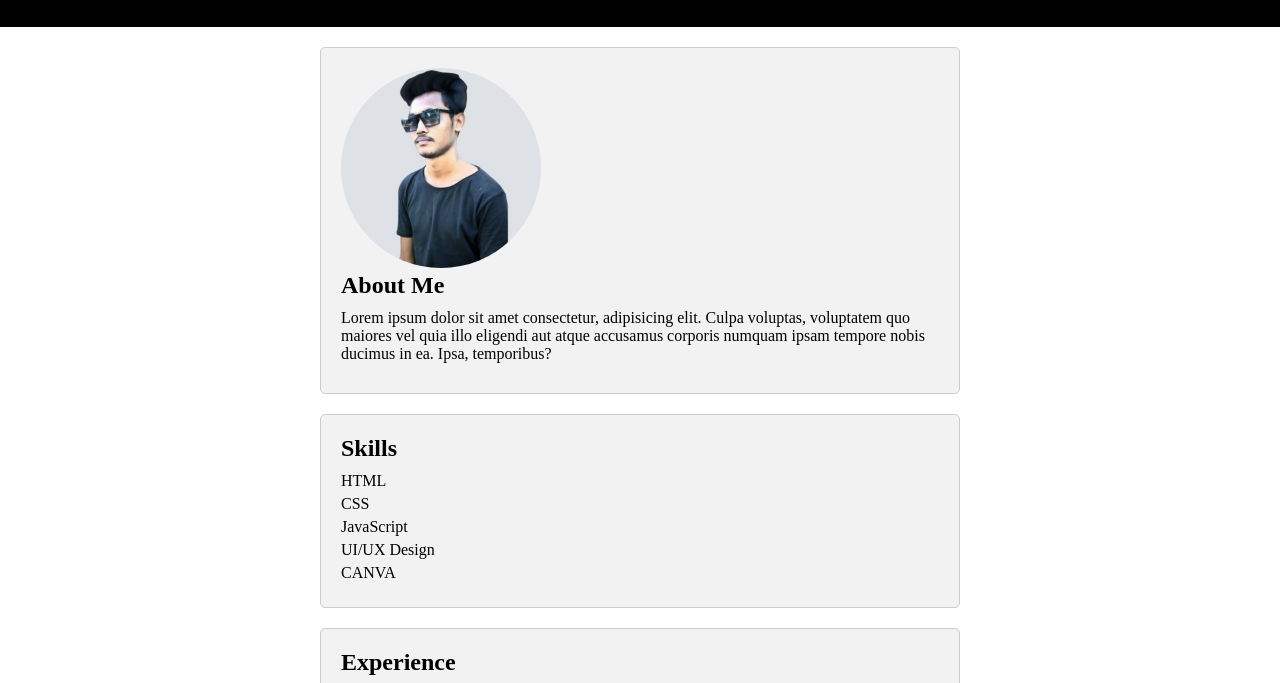
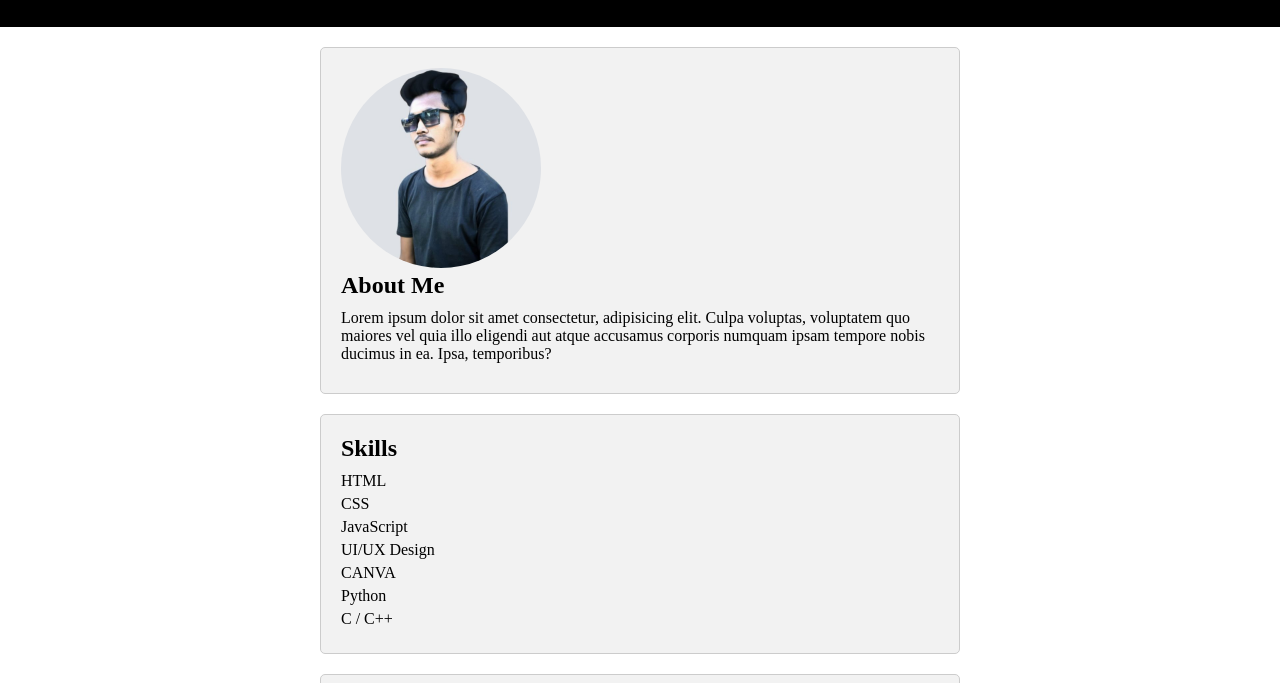
Before and after one commit to Kali8756/simple-portfolio, a plain HTML site: page index.html in a window 1280 px wide. Shown: the part 78-761 px from the top of the page. Drawn offline with Linux system fonts and the light colour scheme.

Commit message:
index.html

```diff
--- a/index.html
+++ b/index.html
@@ -28,6 +28,8 @@
             <li>JavaScript </li>
             <li>UI/UX Design </li>
             <li>CANVA</li>
+            <li>Python</li>
+            <li>C / C++ </li>
         </ul>
     </section>
     <!-- Experience Section  -->
```
